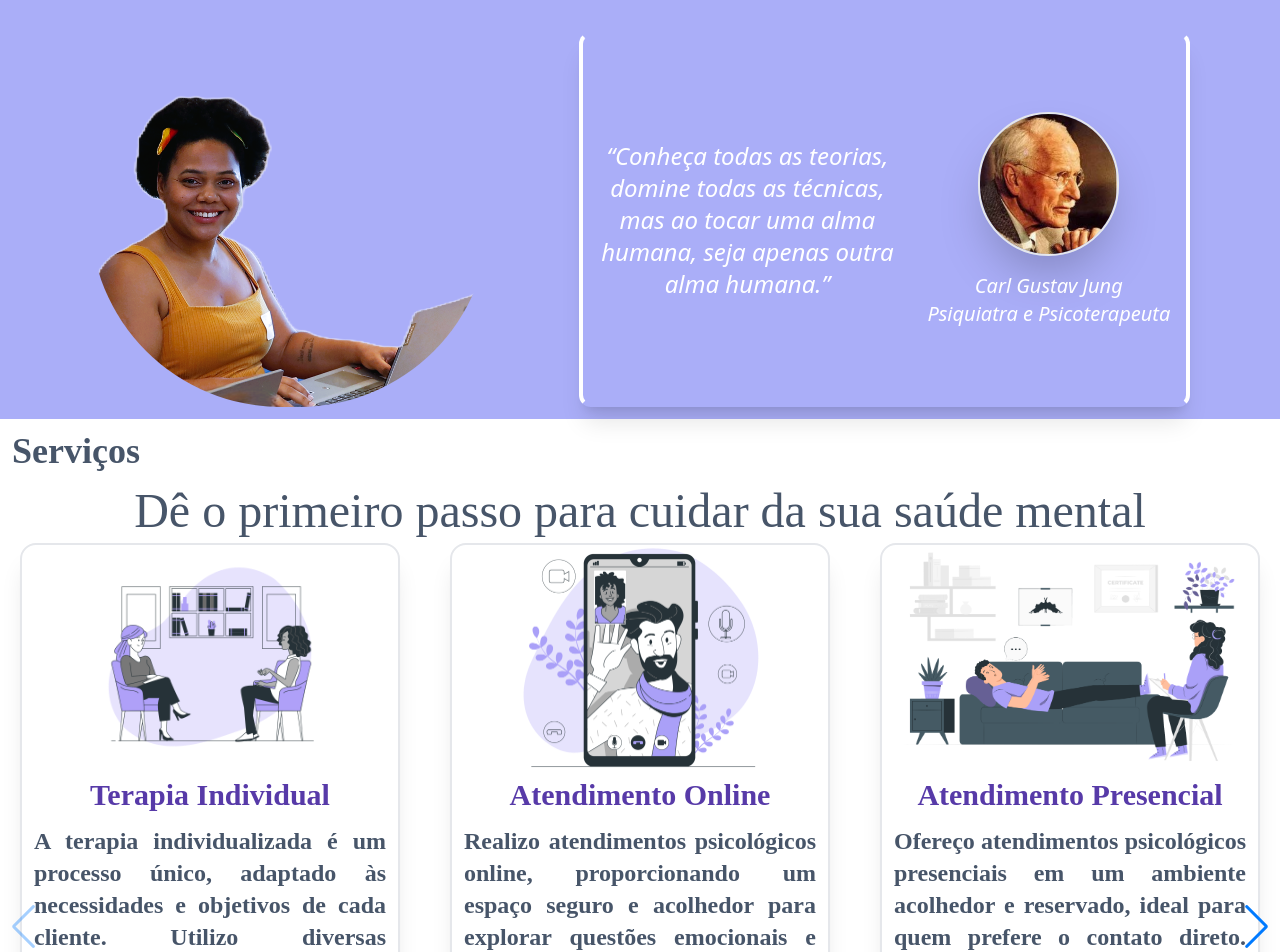
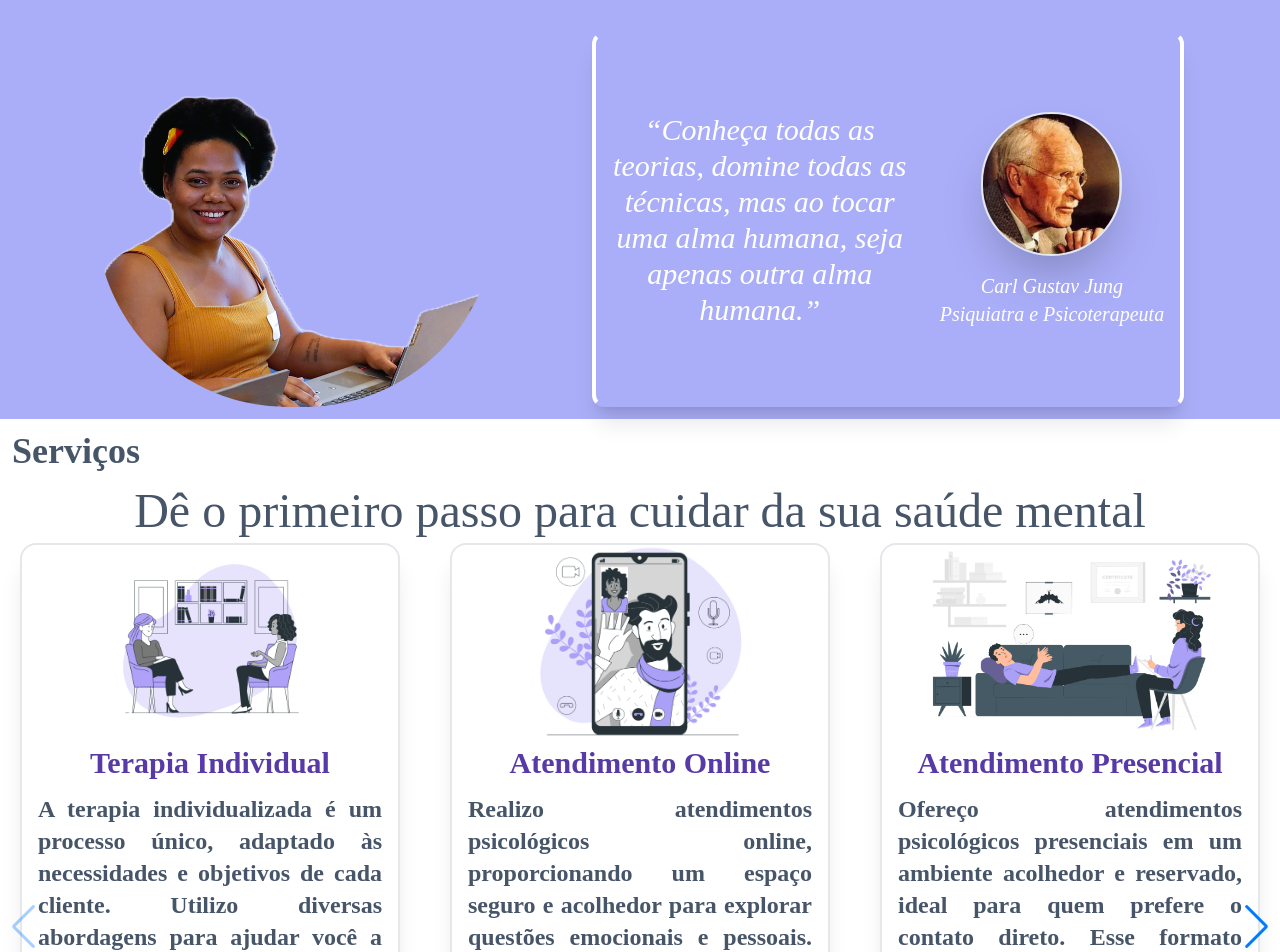
Before and after one commit to RebecaOuriques/Rebeca-psi, a React (Vite) app: page / in a window 1280 px wide. Shown: the part 1500-2452 px from the top of the page. Built offline with nearby package versions, Linux system fonts and the light colour scheme; a web font is replaced by a local one.

Commit message:
Ajuste fonte e margem

```diff
--- a/src/paginas/perguntas/Perguntas.tsx
+++ b/src/paginas/perguntas/Perguntas.tsx
@@ -52,7 +52,7 @@ function Perguntas() {
 
             <div className="text-4xl font-corpo font-bold text-white md:text-slate-600 p-3 text-center bg-cor1 md:bg-white xl:text-left">FAQ - Perguntas Frequentes</div>
             <div className='bg-white font-corpo text-center text-4xl px-2 py-2 text-slate-600 md:pb-2'>Aqui você encontra respostas para as dúvidas mais comuns sobre o processo terapêutico</div>
-            <div className="md:grid md:grid-cols-3 w-full px-1 md:px-4 gap-2 mb-6">
+            <div className="md:grid md:grid-cols-3 w-full px-1 md:px-4 gap-2 mb-2">
                 {faqs.map((faq, index) => (
                     <div className="bg-cor2 border-2 rounded-3xl text-center shadow-2xl p-1 my-2" key={index}>
                         <div className="flex items-center justify-between" onClick={() => handleToggle(index)}>
--- a/src/paginas/servico/Servicos.tsx
+++ b/src/paginas/servico/Servicos.tsx
@@ -81,13 +81,13 @@ function Servicos() {
       >
         {slidesData.map((slide, index) => (
           <SwiperSlide key={index}>
-            <div className="flex flex-col items-center justify-start border-2 shadow-xl rounded-2xl mb-12 mx-5 h-[85vh] text-center md:h-[90vh]">
-              <img src={slide.imagem} alt={`Slide ${index + 1}`} className=" flex justify-center items-center object-contain h-80 md:h-56 " />
+            <div className="flex flex-col items-center justify-start border-2 shadow-xl rounded-2xl mb-12 mx-5 h-[75vh] text-center md:h-[90vh]">
+              <img src={slide.imagem} alt={`Slide ${index + 1}`} className=" flex justify-center items-center object-contain h-60 md:h-48 " />
               <div className="text-cor3 pt-2 ">
                 <p className="text-center font-bold font-corpo text-3xl ">
                   {slide.titulo}
                 </p>
-                <p className="font-corpo px-3 text-slate-600 font-semibold text-justify text-2xl pt-3 pb-5">
+                <p className="font-corpo px-4 text-slate-600 font-semibold text-justify text-2xl pt-3 ">
                   {slide.descricao}
                 </p>
               </div>
--- a/src/paginas/sobre/Sobre.tsx
+++ b/src/paginas/sobre/Sobre.tsx
@@ -33,16 +33,16 @@ function Sobre() {
                         </div>
                     </div>
 
-                    <div className="flex flex-col md:flex-row md:justify-evenly py-2">
+                    <div className="flex flex-col md:flex-row md:justify-evenly py-2 font-corpo">
                         <img src={rebeca} alt="" className='flex justify-center mt-2 w-[50vh] rounded-full' />
                         <div className='flex flex-col md:flex md:flex-row justify-center items-center py-2 mt-4 border-4 border-x-transparent md:border-x-white rounded-xl md:border-y-transparent md:shadow-xl'>
-                            <p className='italic font-medium md:font-normal text-center md:rounded-xl  m-1 p-1 md:w-[40vh] text-2xl  md:border-0 md:shadow-none '>
+                            <p className='italic font-medium md:font-normal text-center md:rounded-xl  m-1 p-1 md:w-[40vh] text-3xl  md:border-0 md:shadow-none '>
                                 “Conheça todas as teorias, domine todas as técnicas, mas ao tocar uma alma humana, seja apenas outra alma humana.”
                             </p>
-                            <div className='flex flex-col md:grid-flow-col p-4 items-center justify-center font-normal italic text-xl'>
+                            <div className='flex flex-col md:grid-flow-col p-4 items-center justify-center font-medium italic text-xl'>
                                 <img src={jung} alt='' className='hidden md:block rounded-full w-auto md:h-36 shadow-2xl border-2' />
-                                <p className='text-center font-medium border-t-4 pt-4 md:border-t-0'>Carl Gustav Jung</p>
-                                <p className='text-center font-medium'>Psiquiatra e Psicoterapeuta</p>
+                                <p className='text-center border-t-4 pt-4 md:border-t-0'>Carl Gustav Jung</p>
+                                <p className='text-center '>Psiquiatra e Psicoterapeuta</p>
                             </div>
                         </div>
                     </div>
```
